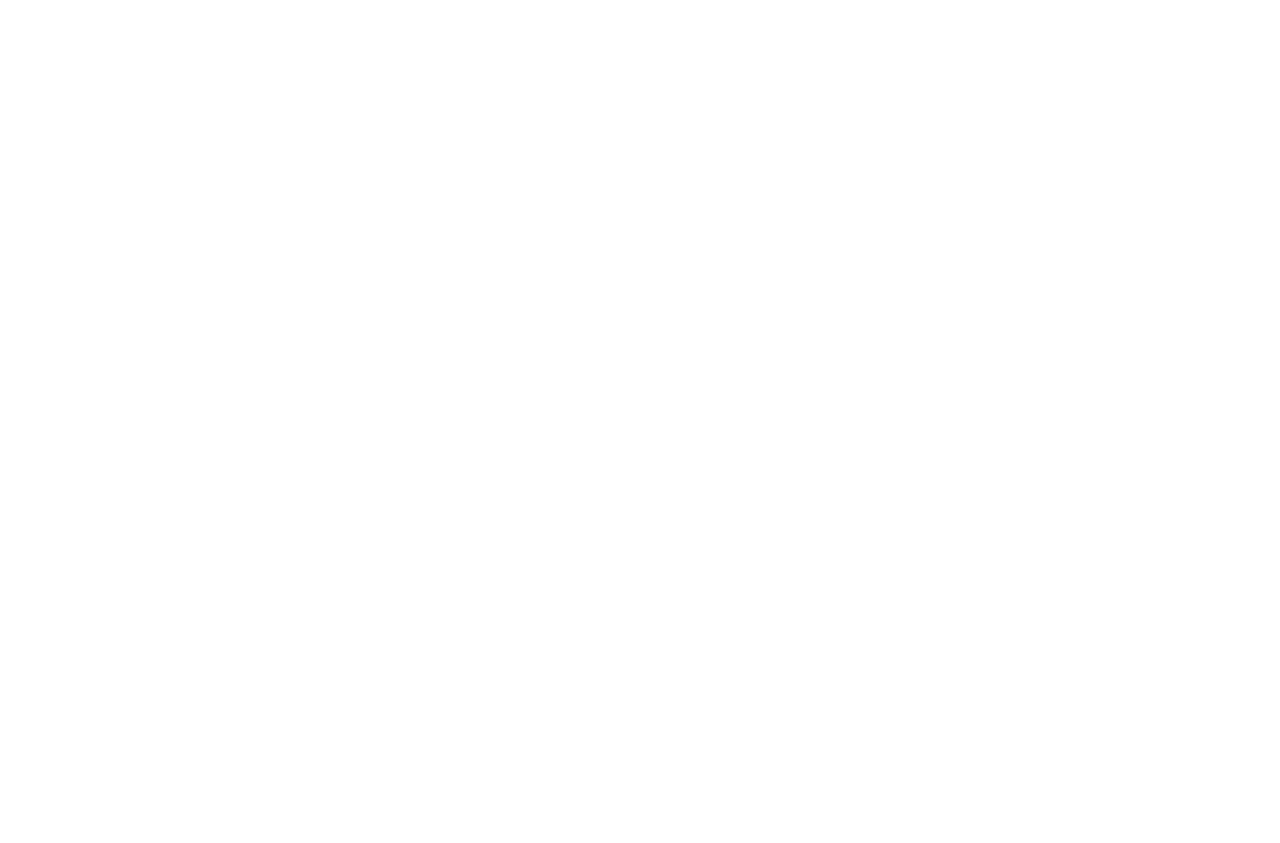
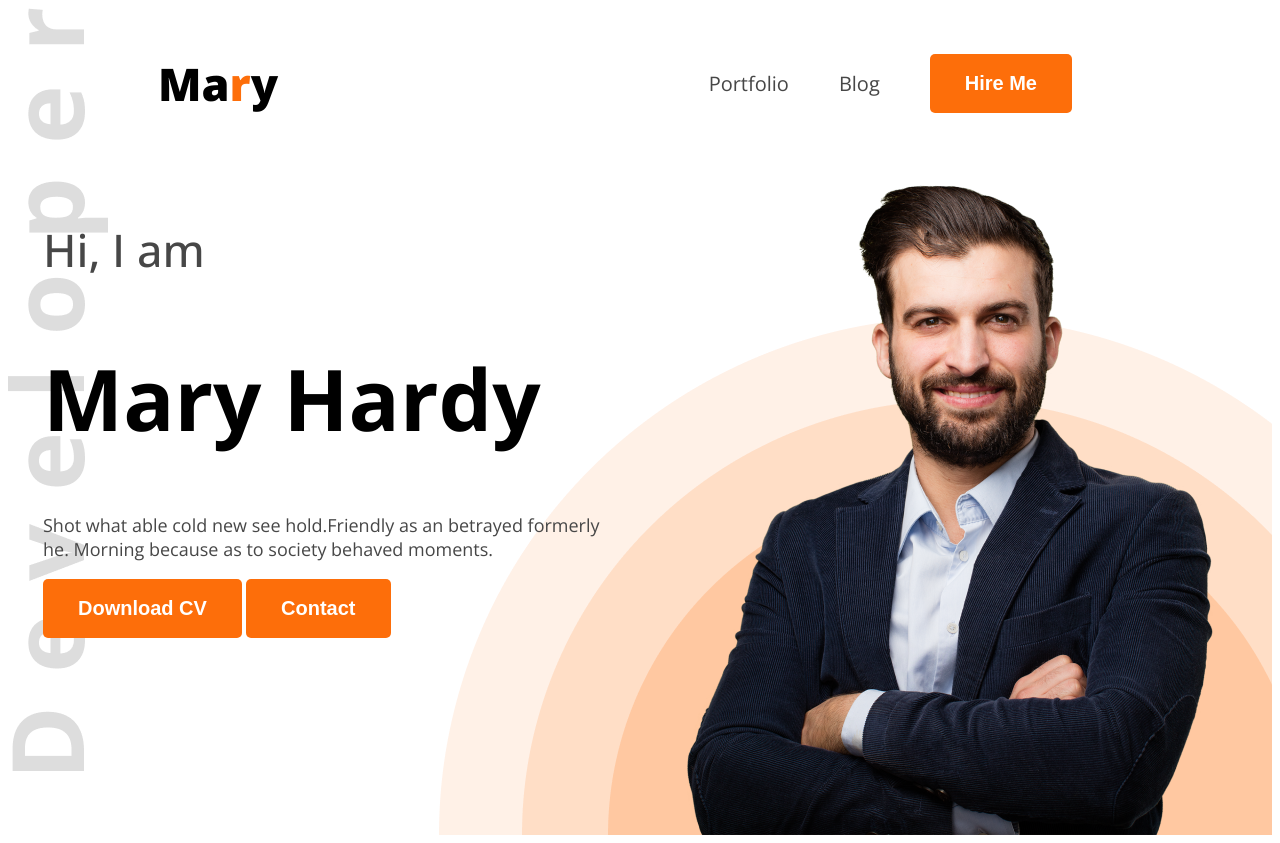
Before and after one commit to shajalmia/web-dev-portfolio, a plain HTML site: page index.html in a window 1280 px wide. Before the commit the page ends 800 px from the top, so only its background shows below. Drawn offline with nearby package versions, Linux system fonts and the light colour scheme.

Commit message:
Add Feature

```diff
--- a/index.html
+++ b/index.html
@@ -4,9 +4,35 @@
     <meta charset="UTF-8">
     <meta name="viewport" content="width=device-width, initial-scale=1.0">
     <title>Web Developer Portfolio</title>
+    <link rel="preconnect" href="https://fonts.googleapis.com">
+<link rel="preconnect" href="https://fonts.gstatic.com" crossorigin>
+<link href="https://fonts.googleapis.com/css2?family=Open+Sans:ital,wght@0,300..800;1,300..800&display=swap" rel="stylesheet">
+    <link rel="stylesheet" href="styles/portfolio.css">
 </head>
-<body>
-    <header>
+<body class="open-sans-normal">
+    <header class="header">
+        <nav>
+            <h3 class="nav-title">Ma<span class="text-primary">r</span>y</h3>
+            <ul>
+                <li><a class="dark-2" href="">Portfolio</a></li>
+                <li><a class="dark-2" href="">Blog</a></li>
+                <li><a  href=""><button class="btn-primary">Hire Me</button></a></li>
+            </ul>
+        </nav>
+        <div class="banner">
+            <div class="banner-content">
+                <h4 class="banner-greetings dark-2">Hi, I  am</h4>
+                <h1 class="banner-title">Mary Hardy</h1>
+                <p class="banner-description dark-2">
+                    Shot what able cold new see hold.Friendly as an betrayed formerly he. Morning because as to society behaved moments.
+                </p>
+                <button class="btn-primary">Download CV</button>
+                <button class="btn-primary">Contact</button>
+
+            </div>
+            <img class="banner-profile-pic" src="images/hardy.png" alt="">
+        </div>
+
 
     </header>
     <main>
--- a/styles/portfolio.css
+++ b/styles/portfolio.css
@@ -0,0 +1,90 @@
+
+ .header{
+    background-image: url(../images/developer.png),url(../images/header_bg.png);
+    background-repeat: no-repeat;
+    background-position: top left,right bottom;
+ }
+ /* Nav Section */
+.open-sans-normal {
+  font-family: "Open Sans", sans-serif;
+  font-optical-sizing: auto;
+  font-style: normal;
+  font-variation-settings:
+    "wdth" 100;
+}
+
+
+/* Shared Style */
+.text-primary{
+    color:#FD6E0A;
+}
+.btn-primary{
+   background-color:#FD6E0A;
+   border:none;
+    padding:18px 35px;
+    font-weight: bold;
+    font-size: 20px;
+    color:#FFFFFF;
+    border-radius: 5px;
+
+
+
+}
+.dark-2{
+    color:#474747;
+}
+
+
+nav{
+    display:flex;
+    justify-content: space-between;
+    align-items: center;
+    margin:0 150px;
+
+}
+.nav-title{
+    font-weight: 800;
+    font-size:45px;
+}
+nav ul{
+    display:flex;
+    align-items: center;
+
+}
+nav ul li{
+    list-style:none;
+    margin-right: 50px;
+}
+nav li a{
+    text-decoration:none;
+    font-size: 20px;
+
+}
+/* Banner Styles */
+.banner{
+    display:flex;
+    justify-content: space-between;
+    margin:0 50px 0 35px;
+}
+.banner-content{
+    max-width:587px;
+    max-height:368px;
+}
+.banner-greetings{
+    font-weight:500 ;
+    font-size:45px;
+
+}
+.banner-title{
+    font-weight:bold;
+    font-size: 85px;;
+
+}
+.banner-description{
+    font-weight: 100;
+    font-size: 18px;
+}
+.banner-profile-pic{
+    width:584px;
+    height:676px;
+}
```
